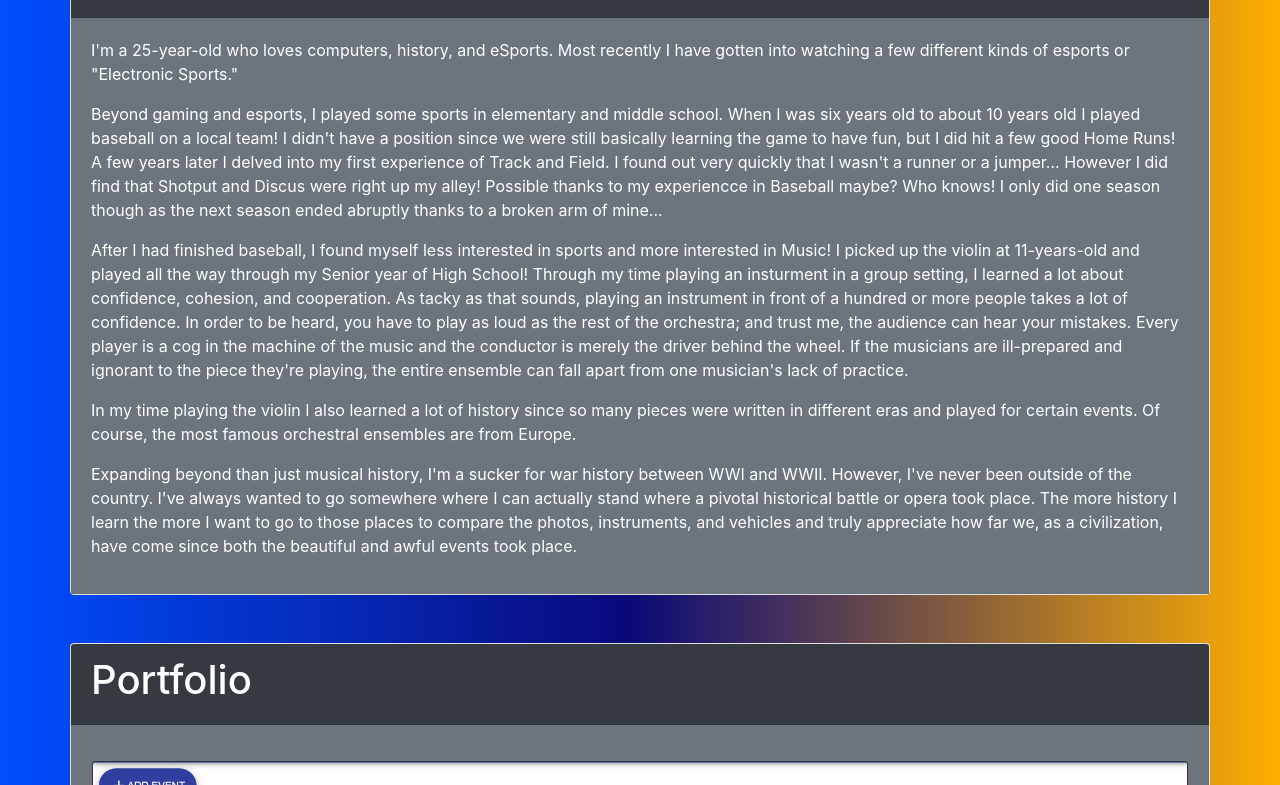
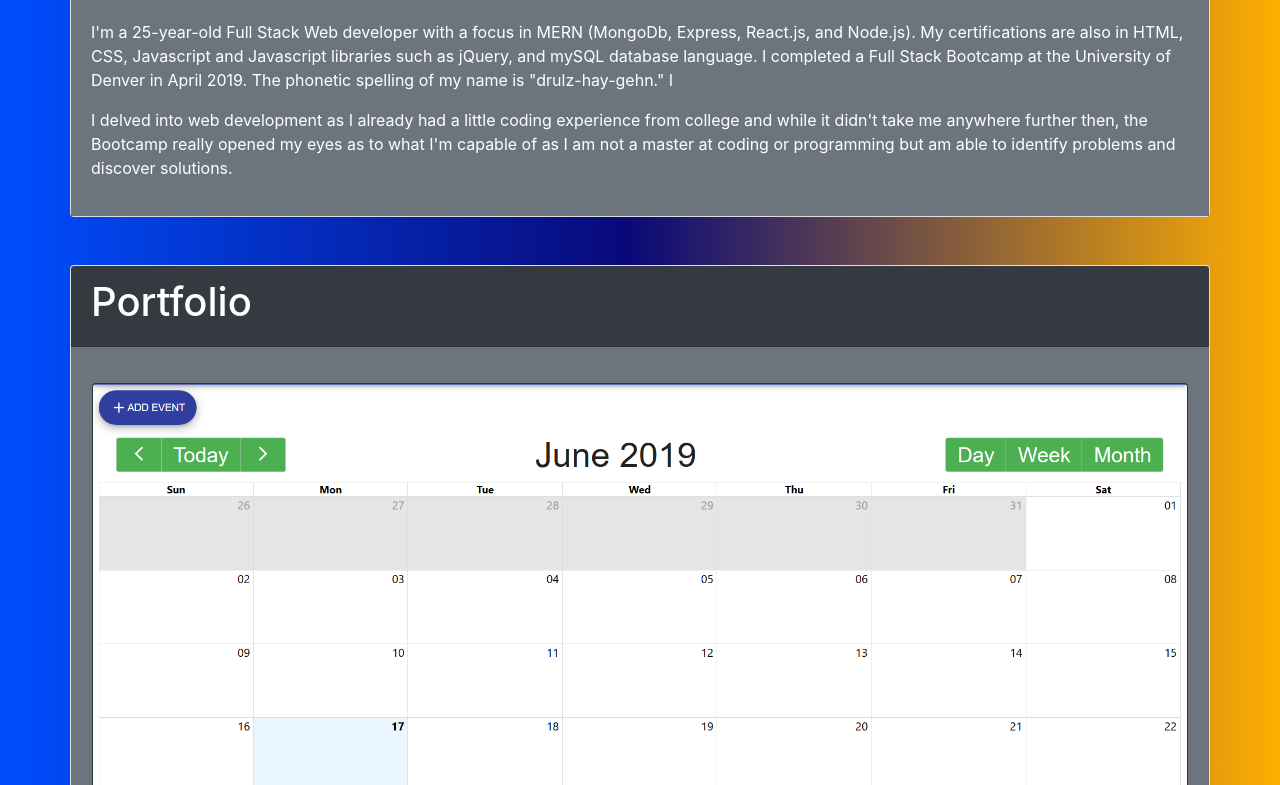
Before and after one commit to drols/portfolio, a plain HTML site: page index.html in a window 1280 px wide. Shown: the part 763-1548 px from the top of the page. Drawn offline with nearby package versions, Linux system fonts and the light colour scheme.

Commit message:
added a few lines of more professional bio

```diff
--- a/index.html
+++ b/index.html
@@ -54,7 +54,10 @@
 
     <div id="text-body" class="container">
 
-        <img id="top-page" src="assets/images/Dreamhack2017cropped.jpg" class="img-fluid center profile-picture"
+        <!-- <img id="top-page" src="assets/images/Dreamhack2017cropped.jpg" class="img-fluid center profile-picture"
+            alt="Dreamhack Austin 2018"> -->
+
+        <img id="top-page" src="assets/images/betterprofilepic.jpg" class="img-fluid center profile-picture"
             alt="Dreamhack Austin 2018">
 
         <div class="row">
@@ -65,51 +68,15 @@
 
             <div class="card-body bg-secondary">
                 <div class="card-text">
-                    <p>I'm a 25-year-old who loves computers, history, and eSports. Most recently I have gotten into
-                        watching a few different kinds of esports or "Electronic Sports."</p>
-                    <p>Beyond gaming and esports, I played some sports in elementary and middle school. When I was
-                        six
-                        years old to about 10 years old I played baseball on a local team! I didn't have a position
-                        since we were still basically learning the game to have fun, but I did hit a few good Home
-                        Runs!
-                        A few years later I delved into my first experience of Track and Field. I found out very
-                        quickly
-                        that I wasn't a runner or a jumper... However I did find that Shotput and Discus were right
-                        up
-                        my alley! Possible thanks to my experiencce in Baseball maybe? Who knows! I only did one
-                        season
-                        though as the next season ended abruptly thanks to a broken arm of mine...</p>
-                    <p>After I had finished baseball, I found myself less interested in sports and more interested
-                        in
-                        Music! I picked up the violin at 11-years-old and played all the way through my Senior year
-                        of
-                        High School! Through my time playing an insturment in a group setting, I learned a lot about
-                        confidence, cohesion, and cooperation. As tacky as that sounds, playing an instrument in
-                        front
-                        of a hundred or more people takes a lot of confidence. In order to be heard, you have to
-                        play as
-                        loud as the rest of the orchestra; and trust me, the audience can hear your mistakes. Every
-                        player is a cog in the machine of the music and the conductor is merely the driver behind
-                        the
-                        wheel. If the musicians are ill-prepared and ignorant to the piece they're playing, the
-                        entire
-                        ensemble can fall apart from one musician's lack of practice.</p>
-                    <p>In my time playing the violin I also learned a lot of history since so many pieces were
-                        written
-                        in different eras and played for certain events. Of course, the most famous orchestral
-                        ensembles
-                        are from Europe.</p>
-                    <p>Expanding beyond than just musical history, I'm a sucker for war history between WWI and
-                        WWII.
-                        However, I've never been outside of the country. I've always wanted to go somewhere where I
-                        can
-                        actually stand where a pivotal historical battle or opera took place. The more history I
-                        learn
-                        the more I want to go to those places to compare the photos, instruments, and vehicles and
-                        truly
-                        appreciate how far we, as a civilization, have come since both the beautiful and awful
-                        events
-                        took place.</p>
+                    <p>I'm a 25-year-old Full Stack Web developer with a focus in MERN (MongoDb, Express, React.js, and Node.js).
+                        My certifications are also in HTML, CSS, Javascript and Javascript libraries such as jQuery, and mySQL database language.
+                        I completed a Full Stack Bootcamp at the University of Denver in April 2019. The phonetic spelling of my name is "drulz-hay-gehn."
+                        I
+                    </p>
+
+                    <p>I delved into web development as I already had a little coding experience from college and while it didn't take me anywhere further then,
+                        the Bootcamp really opened my eyes as to what I'm capable of as I am not a master at coding or programming but am able to identify problems and discover solutions.
+                    </p>
                 </div>
             </div>
         </div>
```
Also changed, not shown: assets/images/betterprofilepic.jpg (added).
